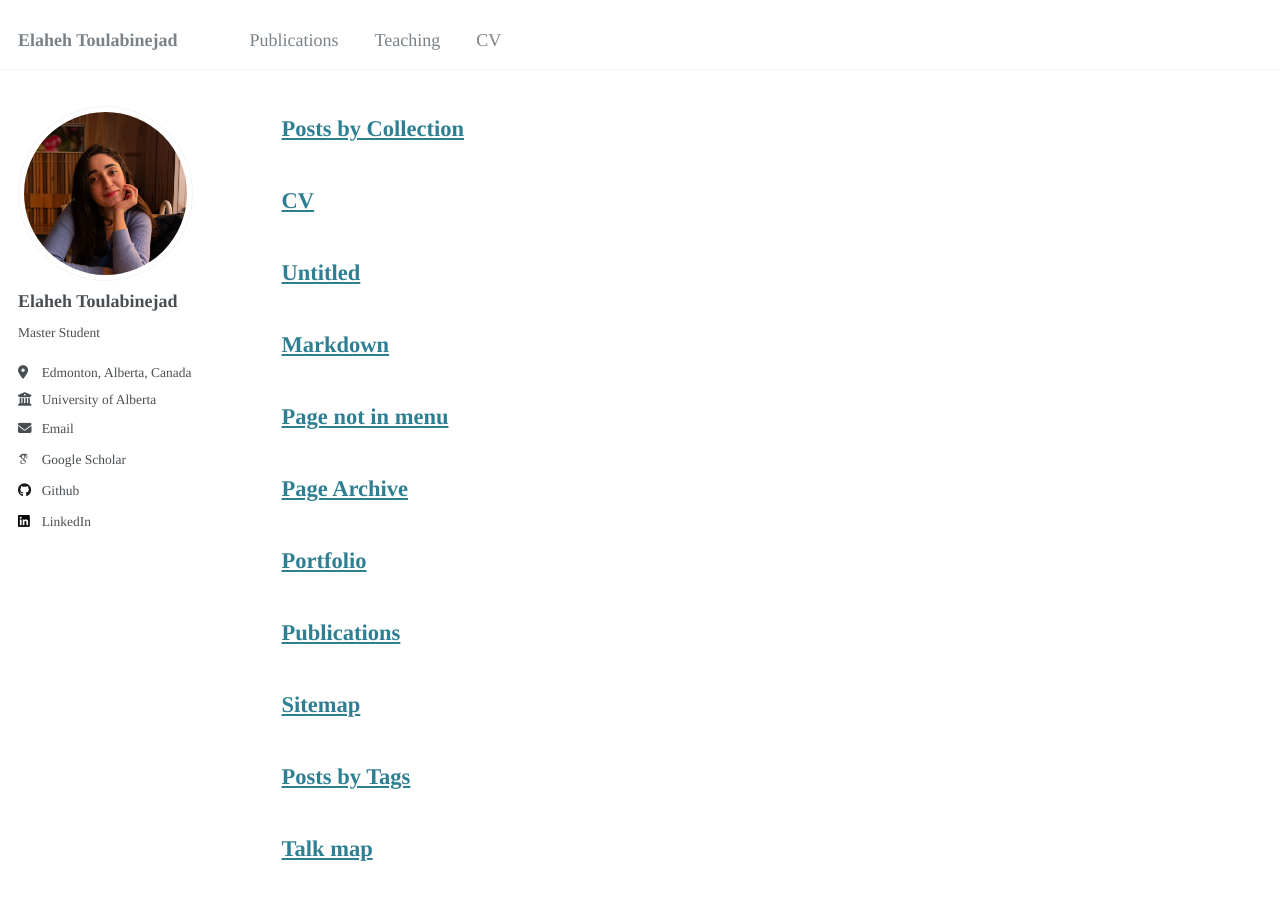
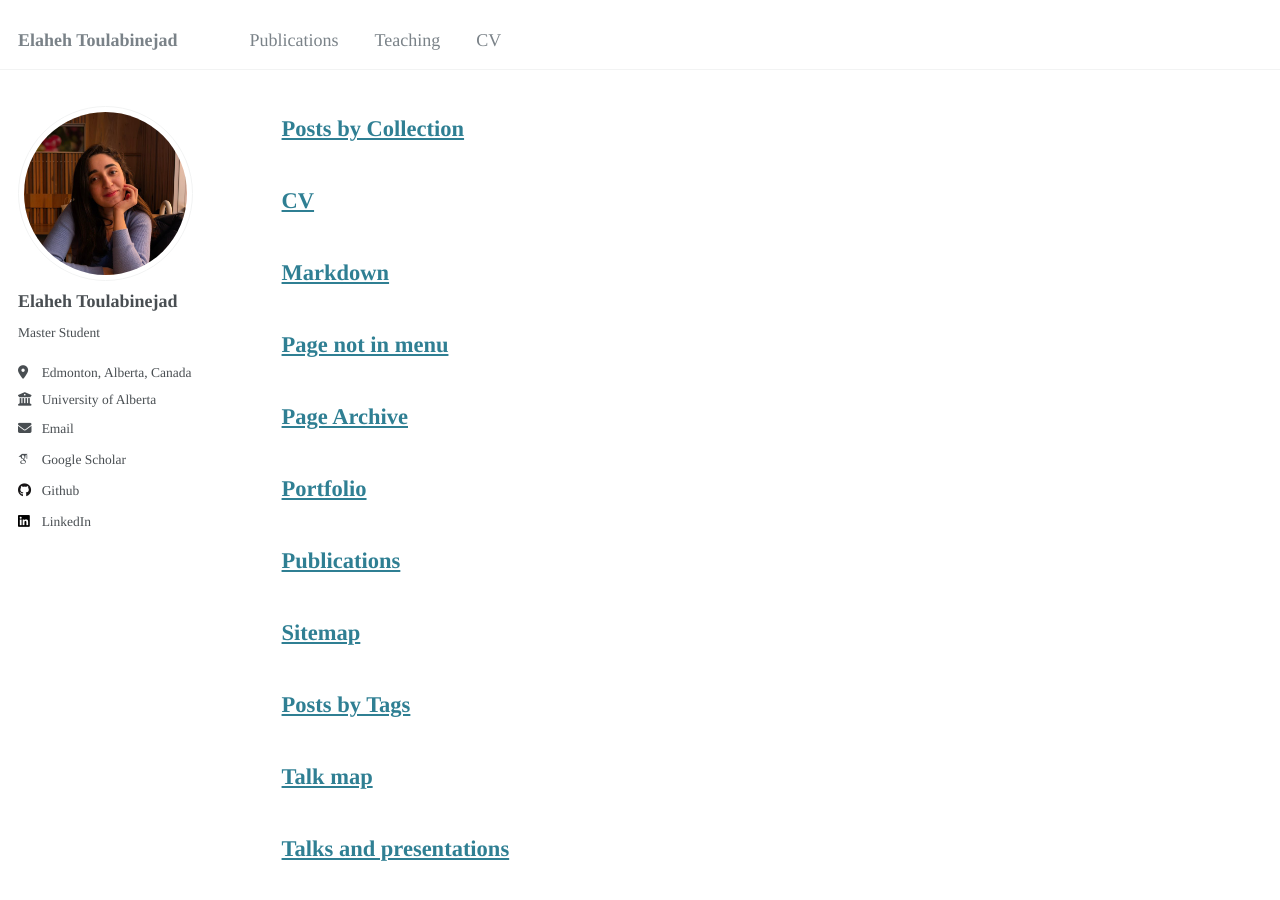
Before and after one commit to ellietoulabi/ellietoulabi.github.io, a Jekyll site: the page built from _pages/sitemap.md, in a window 1280 px wide and 900 px high, scrolled down 469 px. Built offline with Jekyll 4.4.1, drawn with Linux system fonts in a browser that asks for light colours; some web fonts are replaced.

Commit message:
paper details

```diff
--- a/_includes/archive-single.html
+++ b/_includes/archive-single.html
@@ -6,14 +6,10 @@
   {% assign teaser = site.teaser %}
 {% endif %}
 
-{% if post.title %}
 {% if post.id %}
   {% assign title = post.title | markdownify | remove: "<p>" | remove: "</p>" %}
 {% else %}
   {% assign title = post.title %}
-  {% endif %}
-{% else %}
-  {% assign title = "Untitled" %}
 {% endif %}
 
 <div class="{{ include.type | default: "list" }}__item">
@@ -31,14 +27,10 @@
     {% endif %}
 
     {% if post.collection == 'publications' or post.venue or post.paperurl %}
-      {% if title and title != "" %}
       <h3 class="archive__item-title" itemprop="headline">{{ title }}</h3>
-      {% endif %}
-      {% if post.venue or post.date %}
       <p class="archive__item-meta">
-          {% if post.venue and post.venue != "" %}<i>{{ post.venue }}</i>{% endif %}{% if post.venue and post.venue != "" and post.date %}, {% endif %}{% if post.date and post.date != "1900-01-01" %}{{ post.date | date: "%Y" }}{% endif %}
+        {% if post.venue %}<i>{{ post.venue }}</i>{% endif %}{% if post.venue and post.date %}, {% endif %}{% if post.date %}{{ post.date | date: "%Y" }}{% endif %}
       </p>
-      {% endif %}
       {% if post.citation %}
         <p class="archive__item-citation">{{ post.citation }}</p>
       {% endif %}
```
Lines whose indentation alone changed are shown as unchanged.
